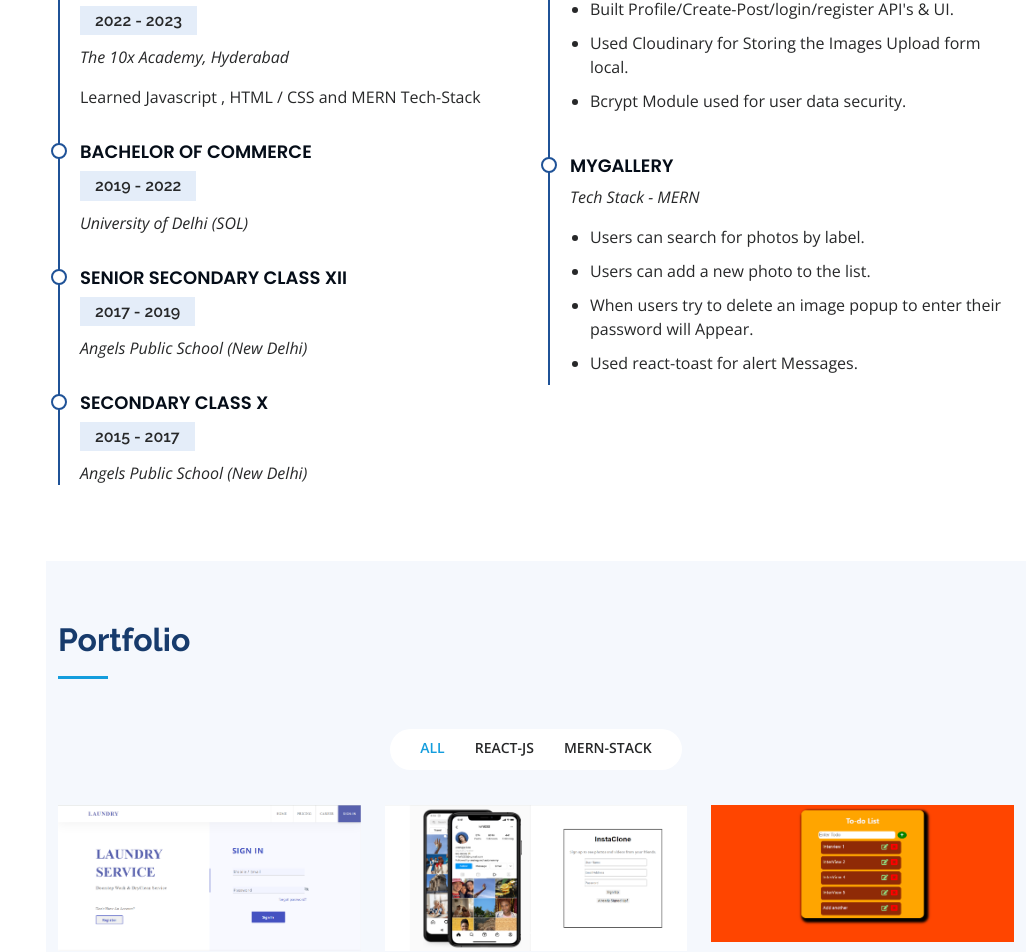
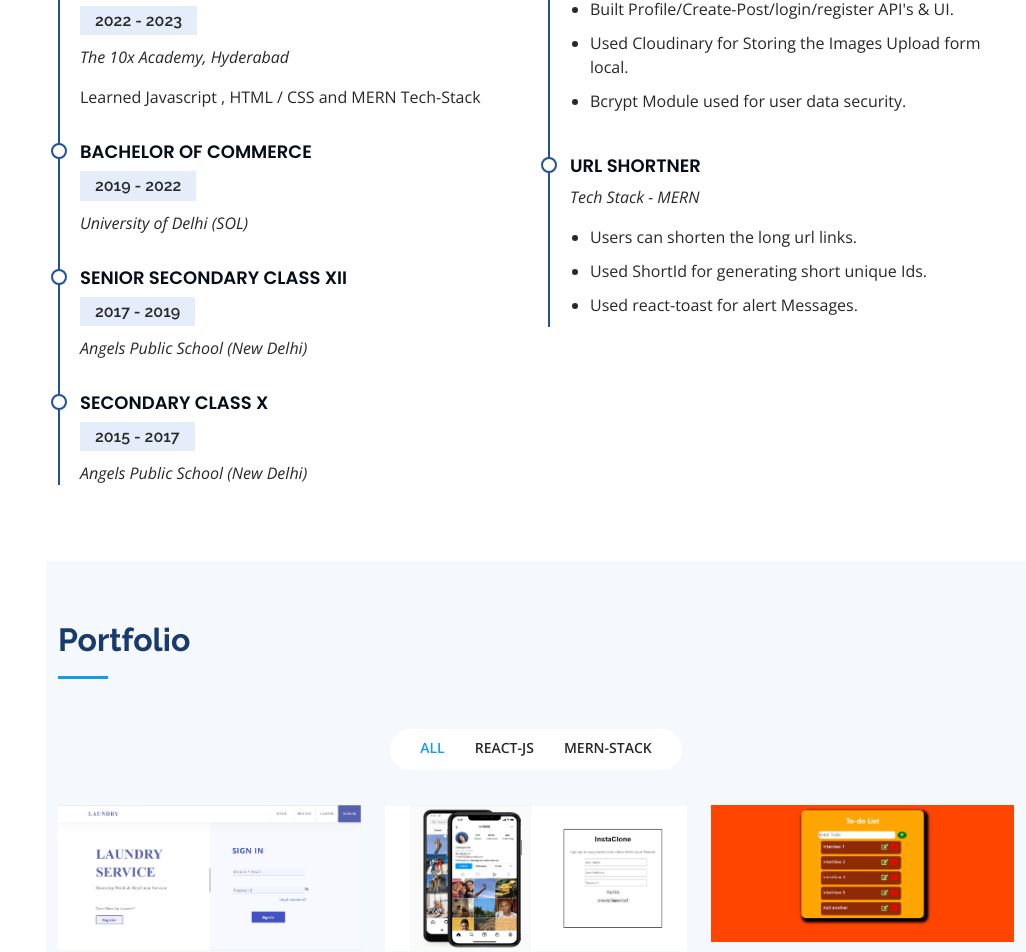
Before and after one commit to deepakrawat0007/My-Portfolio-2, a React (Vite) app in the folder MYPORTFOLIO-2/: page / in a window 1280 px wide. Shown: the part 2970-3922 px from the top of the page, without its empty margins (254-1280 px from the left). Built offline with nearby package versions, Linux system fonts and the light colour scheme.

Commit message:
update in resume

```diff
--- a/MYPORTFOLIO-2/src/components/resume.jsx
+++ b/MYPORTFOLIO-2/src/components/resume.jsx
@@ -70,12 +70,11 @@ a focus on full stack development.</em></p>
               </ul>
             </div>
             <div className="resume-item">
-              <h4>MyGallery</h4>
+              <h4>URL Shortner</h4>
               <p><em>Tech Stack - MERN</em></p>
               <ul>
-                <li>Users can search for photos by label.</li>
-                <li>Users can add a new photo to the list.</li>
-                <li>When users try to delete an image popup to enter their password will Appear.</li>
+                <li>Users can shorten the long url links.</li>
+                <li>Used ShortId for generating short unique Ids.</li>
                 <li>Used react-toast for alert Messages.</li>
               </ul>
             </div>
```
